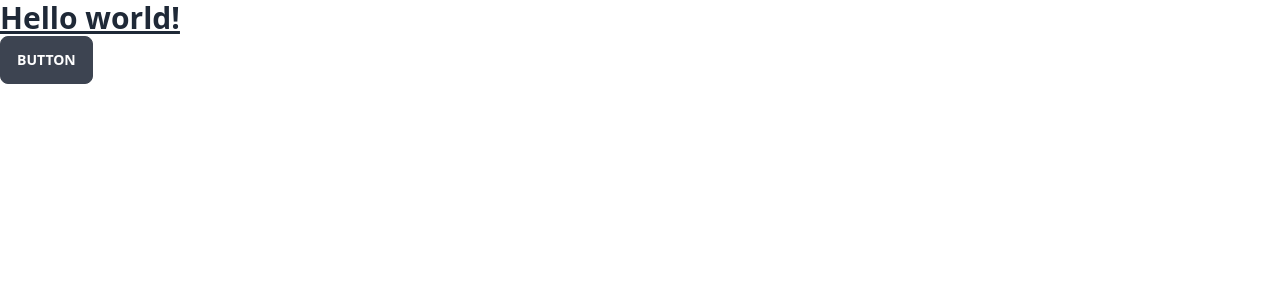
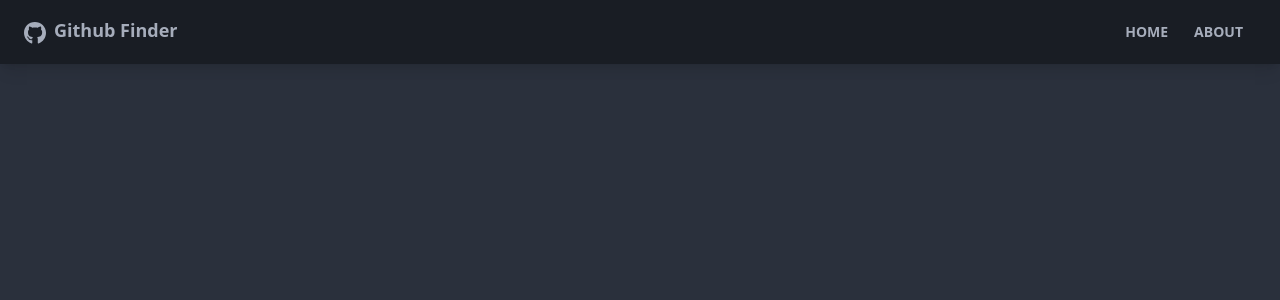
Before and after one commit to omristg/github-finder, a React (Create React App) app: page / in a window 1280 px wide. Shown: the top 300 px of the page. Built offline with nearby package versions, Linux system fonts and the light colour scheme.

Commit message:
header added

```diff
--- a/package.json
+++ b/package.json
@@ -9,6 +9,8 @@
     "daisyui": "^2.6.3",
     "react": "^17.0.2",
     "react-dom": "^17.0.2",
+    "react-icons": "^4.3.1",
+    "react-router-dom": "^6.2.2",
     "react-scripts": "5.0.0",
     "web-vitals": "^2.1.4"
   },
--- a/public/index.html
+++ b/public/index.html
@@ -1,5 +1,5 @@
 <!DOCTYPE html>
-<html lang="en">
+<html lang="en" data-theme="dark">
 
 <head>
 	<meta charset="utf-8" />
--- a/src/App.jsx
+++ b/src/App.jsx
@@ -1,10 +1,15 @@
+import { BrowserRouter as Router, Route } from "react-router-dom"
+
+import { Navbar } from "./cmps/Navbar"
+
 export const App = () => {
 	return (
-		<>
-			<h1 className="text-3xl font-bold underline">
-				Hello world!
-			</h1>
-			<button className="btn">button</button>
-		</>
+		<Router>
+			<div className="flex flex-col justify-between h-screen">
+				<Navbar>
+					<main>Content</main>
+				</Navbar>
+				</div>
+		</Router>
 	)
 }
--- /dev/null
+++ b/src/cmps/Navbar.jsx
@@ -0,0 +1,38 @@
+import PropTypes from 'prop-types'
+import { FaGithub } from 'react-icons/fa'
+import { Link } from 'react-router-dom'
+
+export const Navbar = ({ title }) => {
+
+    return (
+        <div className="navbar mb-12 shadow-lg bg-neutral text-neutral-content">
+            <div className='container mx-auto'>
+                <div className='flex-none px-2 mx-2'>
+                    <FaGithub className='inline pr-2 text-3xl' />
+                    <Link to='/' className='text-lg font-bold'>
+                        {title}
+                    </Link>
+                </div>
+            </div>
+            <div className='flex-1 px-2 mx-2'>
+                <div className='flex justify-end'>
+                    <Link to='/' className='btn btn-ghost btn-sm rounded-btn'>
+                        Home
+                    </Link>
+                    <Link to='/about' className='btn btn-ghost btn-sm rounded-btn'>
+                        About
+                    </Link>
+                </div>
+            </div>
+
+        </div>
+    )
+}
+
+Navbar.defaultProps = {
+    title: 'Github Finder'
+}
+
+Navbar.propTypes = {
+    title: PropTypes.string
+}
```
Also changed, not shown: 1 other file (tests, documents, lock files or other folders).
